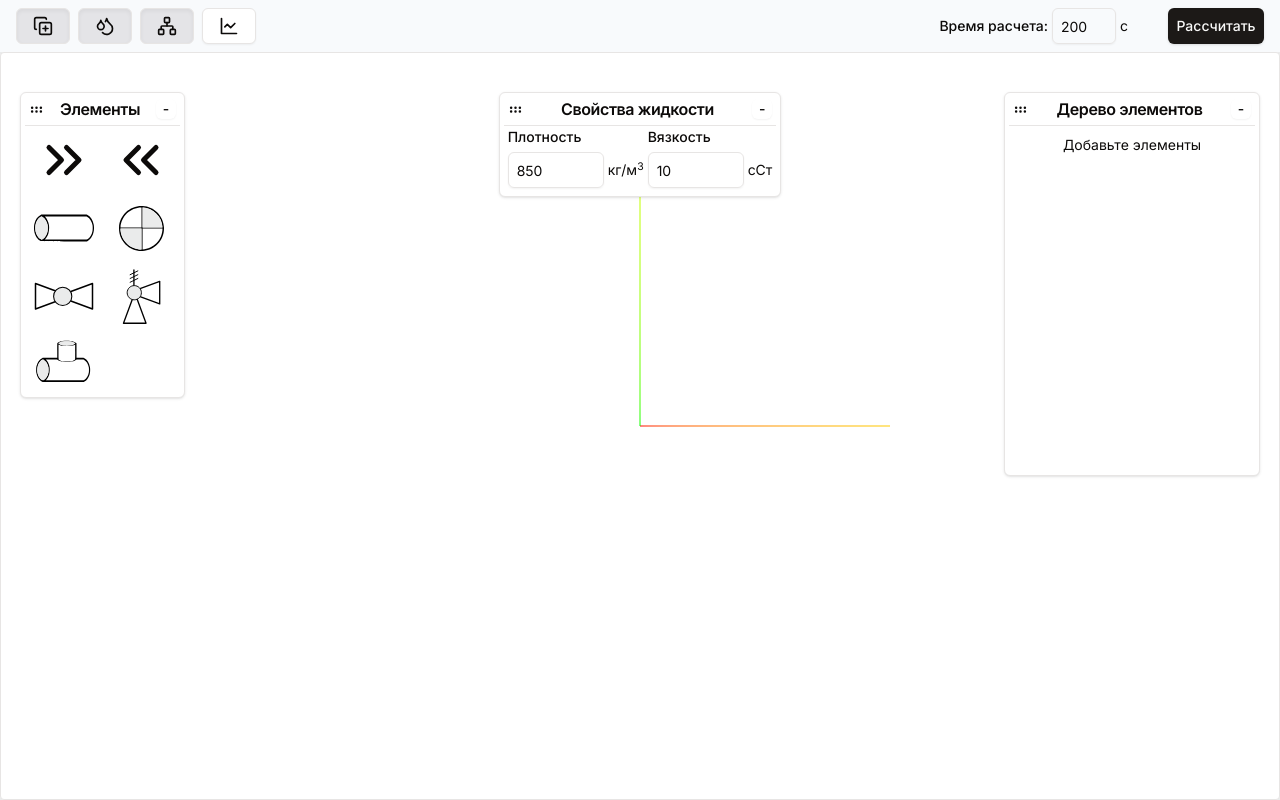
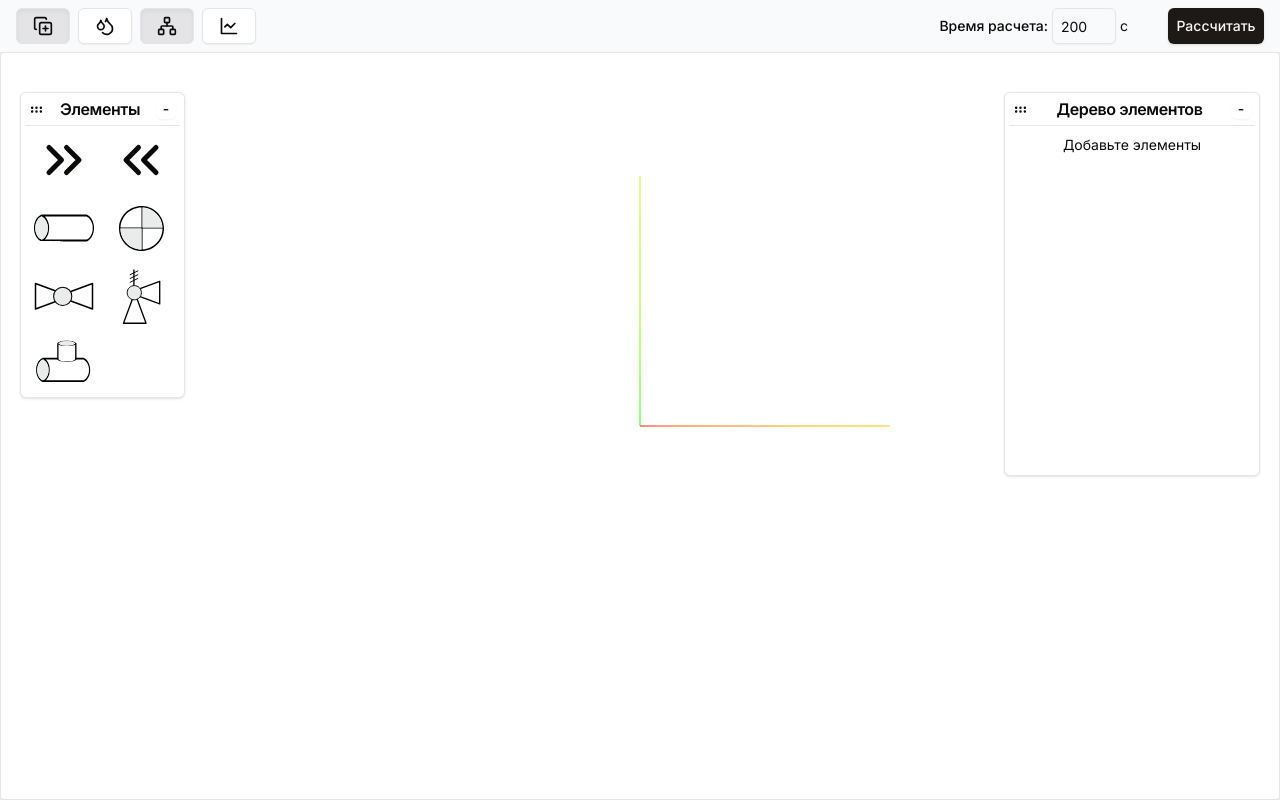
Before and after one commit to myyourtheir/pipesolver, a Next.js app in the folder nextjs/: page /home in a window 1280 px wide. Built offline with nearby package versions, Linux system fonts and the light colour scheme.

Commit message:
fix: visibility position error after hiding

```diff
--- a/nextjs/src/components/ui/draggableLayout.tsx
+++ b/nextjs/src/components/ui/draggableLayout.tsx
@@ -23,7 +23,6 @@ interface DraggableLayoutProps {
 const DraggableLayout: FC<DraggableLayoutProps> = ({ refContainer, children, extraHeaderElement, headerName, className, hideable = true, defaultState = true, resizable = false, open, toggleOpen }) => {
 	const toolBarRef = useRef<HTMLDivElement>(null)
 	const toolBarHeaderRef = useRef(null)
-	const HeaderRef = useRef<HTMLDivElement>(null)
 	const lastSize = useRef<{ height: string; width: string }>({ height: '0px', width: '0px' })
 	useEffect(() => {
 		if (toolBarRef.current)
@@ -37,10 +36,9 @@ const DraggableLayout: FC<DraggableLayoutProps> = ({ refContainer, children, ext
 
 	return (
 
-		<Card ref={toolBarRef} className={`absolute h-fit w-fit rounded-md border bg-white ${open ? 'block' : 'hidden'}  ${className}  ${resizable && 'resize overflow-hidden'} ${'p-1'}`}>
+		<Card ref={toolBarRef} className={`absolute h-fit w-fit rounded-md border bg-white ${open ? 'visible' : 'invisible'}  ${className}  ${resizable && 'resize overflow-hidden'} ${'p-1'}`}>
 			<CardHeader
 				className='flex-row justify-between items-center border-b p-0  gap-4 space-y-0 pb-1'
-				ref={HeaderRef}
 			>
 				<GripHorizontal ref={toolBarHeaderRef} className='cursor-pointer ml-1 touch-none' size={15} />
 				<CardTitle className='whitespace-nowrap text-base'>
@@ -55,19 +53,6 @@ const DraggableLayout: FC<DraggableLayoutProps> = ({ refContainer, children, ext
 						className='border-none my-1 mr-1'
 						size={'xsm'}
 						onClick={() => {
-							if (toolBarRef.current) {
-								if (open) {
-									lastSize.current = {
-										height: `${toolBarRef.current.style.height}`,
-										width: `${toolBarRef.current.style.width}`
-									}
-									toolBarRef.current.style.height = `${HeaderRef.current?.clientHeight}px`
-									toolBarRef.current.style.width = `${HeaderRef.current?.clientWidth}px`
-								} else {
-									toolBarRef.current.style.height = lastSize.current.height
-									toolBarRef.current.style.width = lastSize.current.width
-								}
-							}
 							toggleOpen()
 						}
 						}
--- a/nextjs/src/lib/globalStore/blockDisplayStore.ts
+++ b/nextjs/src/lib/globalStore/blockDisplayStore.ts
@@ -3,7 +3,7 @@ import { BlockDisplayStoreActions } from '../../../types/actionTypes'
 import { BlockDisplayStoreState } from '../../../types/stateTypes'
 
 export const useBlockDisplayStore = create<BlockDisplayStoreActions & BlockDisplayStoreState>((set) => ({
-	conditionsBarDisplay: true,
+	conditionsBarDisplay: false,
 	elementsBarDisplay: true,
 	elementsTreeDisplay: true,
 	resultChartDisplay: false,
```
